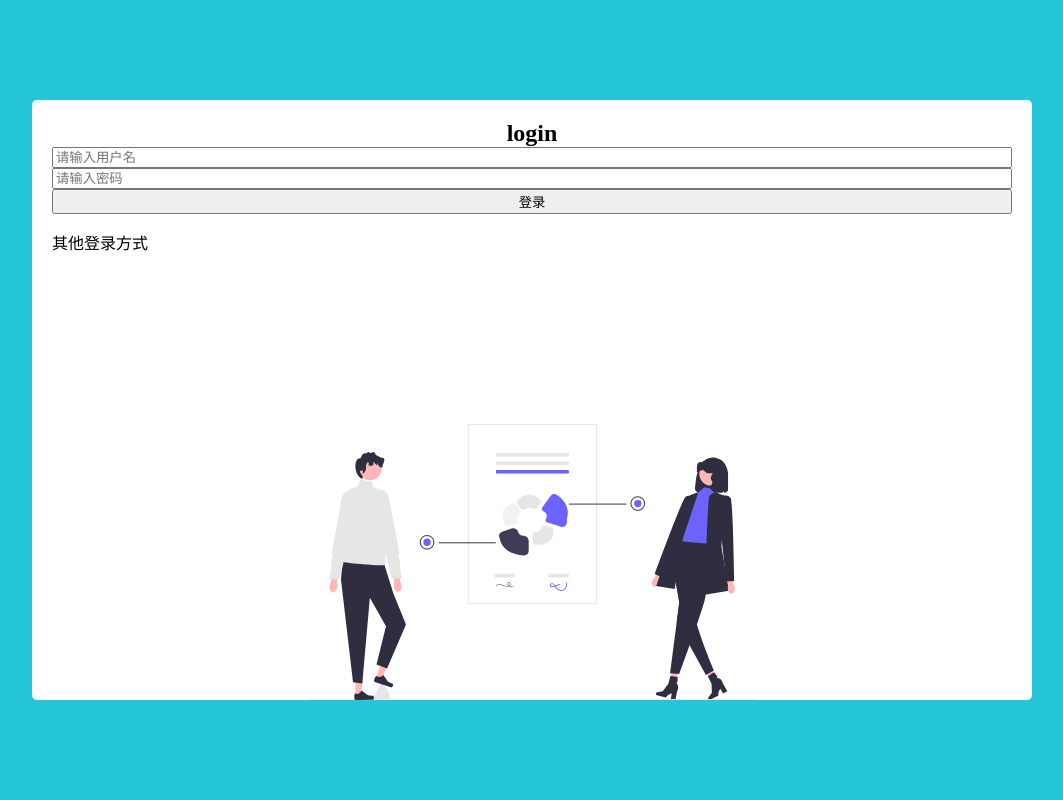
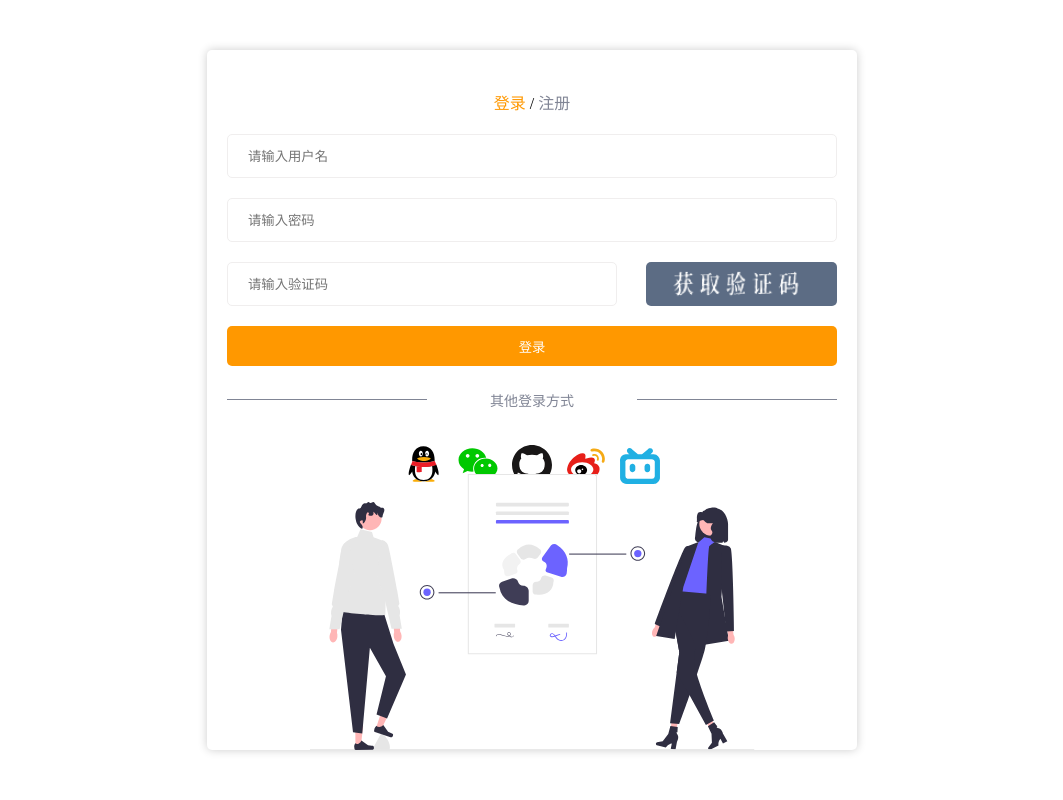
Before and after one commit to EvanTheBoy/PersonalBlog, a Django app: page /login/ in a window 1280 px wide. Shown: the whole page, without its empty margins (108-1171 px from the left). Run offline with Django 4.2, Linux system fonts and the light colour scheme.

Commit message:
完成登录页面的搭建

```diff
--- a/static/myFile/css/login.css
+++ b/static/myFile/css/login.css
@@ -5,16 +5,16 @@ body {
 body #app {
   width: 100%;
   height: 100%;
-  background-color: #26c6da;
   display: flex;
   justify-content: center;
   align-items: center;
 }
 
 main {
-  width: 1000px;
-  height: 600px;
+  width: 650px;
+  height: 700px;
   background-color: white;
+  box-shadow: 0 0 10px rgba(0, 0, 0, 0.2);
   border-radius: 5px;
   position: relative;
   display: flex;
@@ -28,15 +28,95 @@ main .bottom img {
   width: 445px;
 }
 main .top {
-  padding: 20px;
+  padding: 40px 20px 20px 20px;
 }
-main .top h2 {
-  display: flex;
-  justify-content: center;
+main .top .title {
+  text-align: center;
+}
+main .top .title a {
+  color: #808595;
+}
+main .top .title a.active {
+  color: #ff9800;
 }
 main .top .login_forms {
+  margin-top: 20px;
+  margin-bottom: 10px;
   display: flex;
   flex-direction: column;
 }
+main .top .login_forms input {
+  margin-bottom: 20px;
+  border: 1px solid #f0eeee;
+  outline: none;
+  height: 40px;
+  border-radius: 5px;
+  padding-left: 20px;
+  transition: all 0.3s;
+}
+main .top .login_forms input:focus {
+  border: 1px solid #ff9800;
+}
+main .top .login_forms .code {
+  display: flex;
+  width: 100%;
+  justify-content: space-between;
+}
+main .top .login_forms .code input {
+  width: 60%;
+}
+main .top .login_forms .code img {
+  height: 44px;
+  border-radius: 5px;
+  cursor: pointer;
+}
+main .top .login_forms > button {
+  border: none;
+  cursor: pointer;
+  height: 40px;
+  color: white;
+  border-radius: 5px;
+  background-color: #ff9800;
+}
+main .top .other_login {
+  display: flex;
+  flex-direction: column;
+  align-items: center;
+  position: relative;
+}
+main .top .other_login > p {
+  font-size: 14px;
+  color: #808595;
+}
+main .top .other_login:before {
+  position: absolute;
+  content: "";
+  display: block;
+  width: 200px;
+  height: 1px;
+  background-color: #808595;
+  left: 0;
+  top: 23px;
+}
+main .top .other_login:after {
+  position: absolute;
+  content: "";
+  display: block;
+  width: 200px;
+  height: 1px;
+  background-color: #808595;
+  right: 0;
+  top: 23px;
+}
+main .top .other_login > div {
+  margin-top: 20px;
+}
+main .top .other_login > div img {
+  width: 40px;
+  margin-right: 10px;
+}
+main .top .other_login > div img:last-child {
+  margin-right: 0;
+}
 
 /*# sourceMappingURL=login.css.map */
--- a/static/myFile/css/login.scss
+++ b/static/myFile/css/login.scss
@@ -5,7 +5,6 @@ body {
   #app {
     width: 100%;
     height: 100%;
-    background-color: #26c6da;
     display: flex;
     justify-content: center;
     align-items: center;
@@ -13,9 +12,10 @@ body {
 }
 
 main {
-  width: 1000px;
-  height: 600px;
+  width: 650px;
+  height: 700px;
   background-color: white;
+  box-shadow: 0 0 10px rgba(0, 0, 0, 0.2);
   border-radius: 5px;
   position: relative;
   display: flex;
@@ -32,14 +32,108 @@ main {
   }
 
   .top {
-    padding: 20px;
-    h2 {
-      display: flex;
-      justify-content: center;
+    padding: 40px 20px 20px 20px;
+
+    .title {
+      text-align: center;
+      a {
+        color: #808595;
+      }
+
+      a.active {
+        color: #ff9800;
+      }
     }
+
     .login_forms {
+      margin-top: 20px;
+      margin-bottom: 10px;
       display: flex;
       flex-direction: column;
+
+      input {
+        margin-bottom: 20px;
+
+        border: 1px solid #f0eeee;
+        outline: none;
+        height: 40px;
+        border-radius: 5px;
+        padding-left: 20px;
+        transition: all 0.3s;
+
+        &:focus {
+          border: 1px solid #ff9800;
+        }
+      }
+
+      .code {
+        display: flex;
+        width: 100%;
+        justify-content: space-between;
+        input {
+          width: 60%;
+        }
+
+        img {
+          height: 44px;
+          border-radius: 5px;
+          cursor: pointer;
+        }
+      }
+
+      > button {
+        border: none;
+        cursor: pointer;
+        height: 40px;
+        color: white;
+        border-radius: 5px;
+        background-color: #ff9800;
+      }
+    }
+
+    .other_login {
+      display: flex;
+      flex-direction: column;
+      align-items: center;
+      position: relative;
+
+      > p {
+        font-size: 14px;
+        color: #808595;
+      }
+
+      &:before {
+        position: absolute;
+        content: '';
+        display: block;
+        width: 200px;
+        height: 1px;
+        background-color: #808595;
+        left: 0;
+        top: 23px;
+      }
+
+      &:after {
+        position: absolute;
+        content: '';
+        display: block;
+        width: 200px;
+        height: 1px;
+        background-color: #808595;
+        right: 0;
+        top: 23px;
+      }
+
+      > div {
+        margin-top: 20px;
+        img {
+          width: 40px;
+          margin-right: 10px;
+          &:last-child {
+            margin-right: 0;
+          }
+        }
+      }
     }
   }
 }
--- a/templates/login.html
+++ b/templates/login.html
@@ -10,16 +10,26 @@
 <div id="app">
     <main>
         <div class="top">
+            <div class="title">
+                <a class="active" href="/login">登录</a> / <a href="/register">注册</a>
+            </div>
             <div class="login_forms">
-                <h2>login</h2>
                 <input type="text" placeholder="请输入用户名">
                 <input type="text" placeholder="请输入密码">
+                <div class="code">
+                    <input type="text" placeholder="请输入验证码">
+                    <img src="/static/myFile/image/login/code.png" alt="">
+                </div>
                 <button>登录</button>
             </div>
             <div class="other_login">
                 <p>其他登录方式</p>
                 <div>
-
+                    <img src="/static/myFile/image/footer/QQ_icon.svg" alt="">
+                    <img src="/static/myFile/image/footer/WeChat_icon.svg" alt="">
+                    <img src="/static/myFile/image/footer/GitHub.svg" alt="">
+                    <img src="/static/myFile/image/footer/weibo.svg" alt="">
+                    <img src="/static/myFile/image/footer/bilibili.svg" alt="">
                 </div>
             </div>
         </div>
```
Also changed, not shown: static/myFile/image/footer/GitHub.svg (added), static/myFile/image/footer/bilibili.svg (added), static/myFile/image/footer/weibo.svg (added), static/myFile/image/login/code.png (added), 1 other file.
